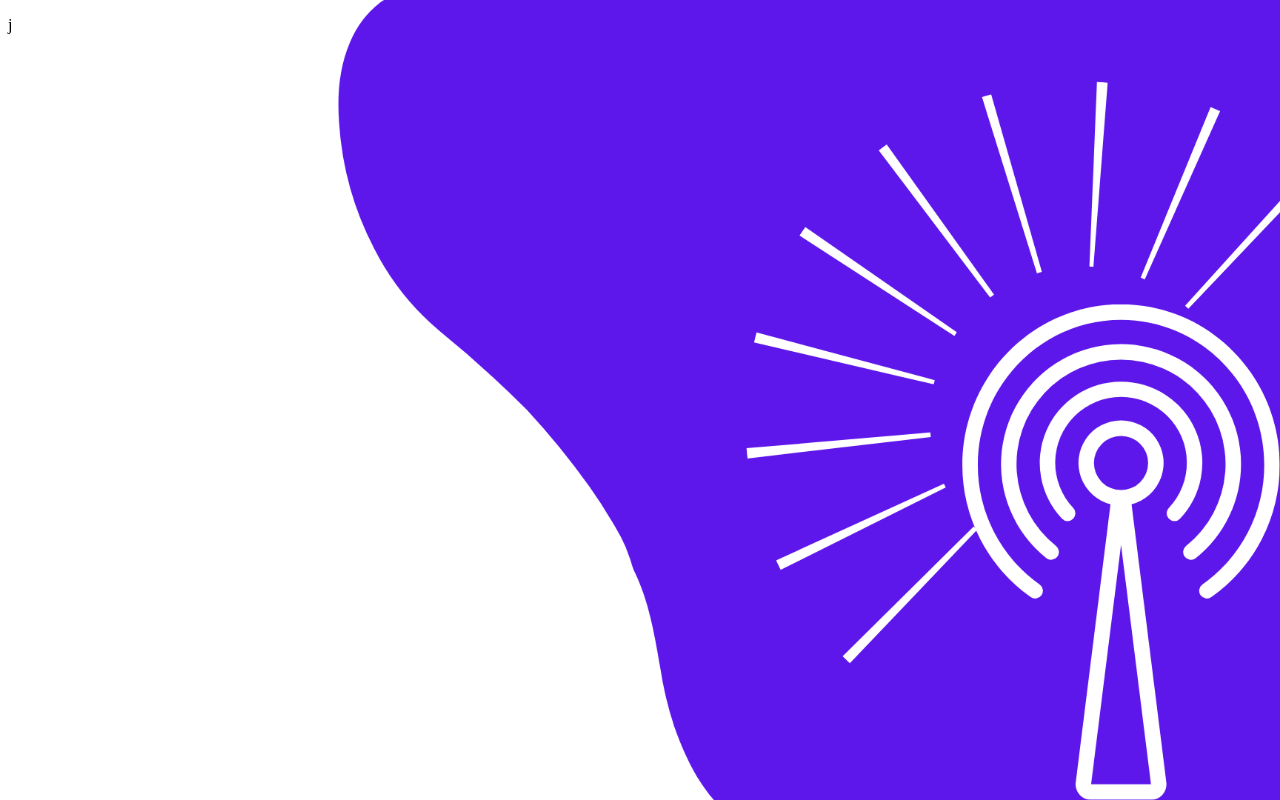
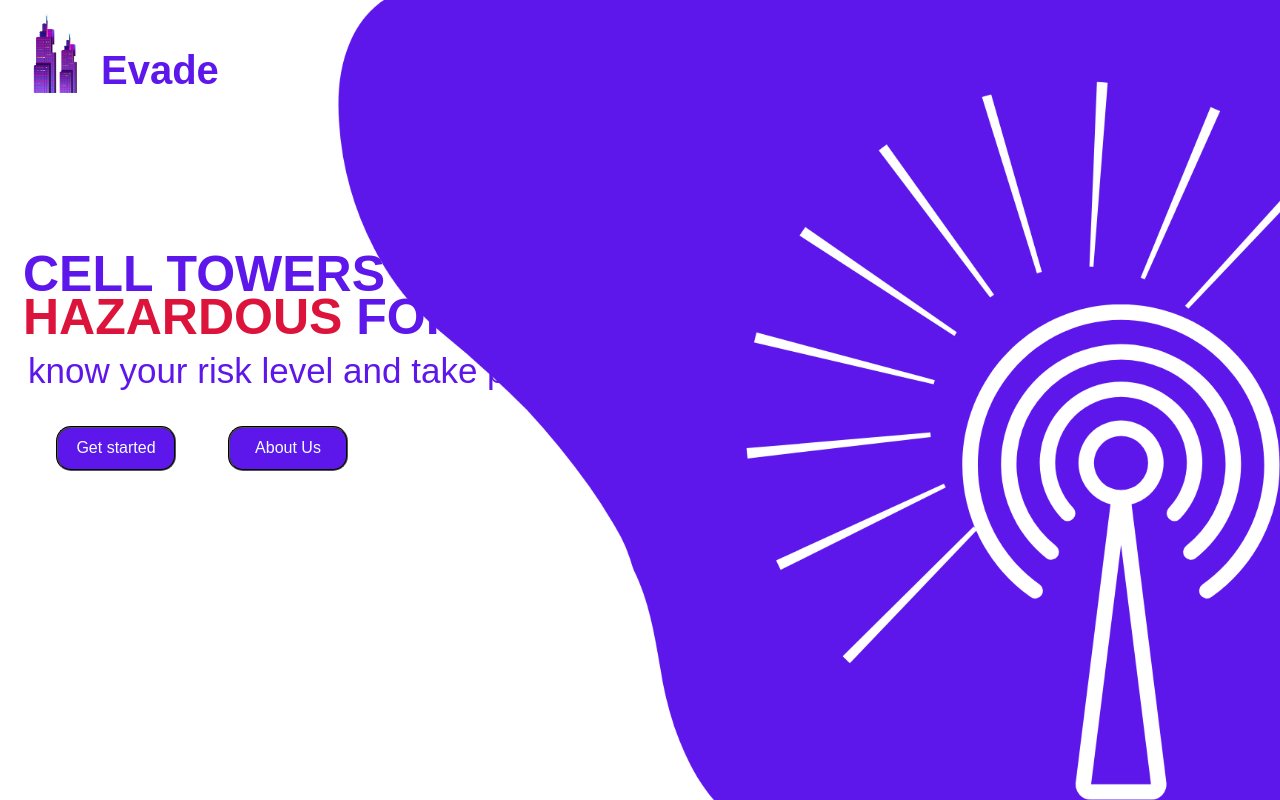
Before and after one commit to kaps2002/Evade, a Flask app: page / in a window 1280 px wide. Run offline with Flask 2, Linux system fonts and the light colour scheme.

Commit message:
Add Index.html and styling

```diff
--- a/static/styles/index.css
+++ b/static/styles/index.css
@@ -1,3 +1,6 @@
+.nav{
+    display: flex;
+}
 .curveimg{
     float: right;
     height: 100vh;
@@ -6,3 +9,49 @@
     top: 0;
     right: 0;
 }
+.logo{
+    height: 80px;
+    width: 80px;
+    margin-top: 5px;
+    margin-left: 8px;
+}
+.headname{
+    font-size: 40px;
+    font-weight: bolder;
+    font-family: 'Oswald', sans-serif;
+    color: #5E17EB;
+    margin-left: 5px;
+    margin-top: 40px;
+}
+.capital{
+    margin-top: 120px;
+    margin-left: 15px;
+    font-size: 50px;
+    color: #5E17EB;
+    font-weight: bolder;
+    font-family: 'Oswald', sans-serif;
+    line-height: 43px;
+}
+.hazard{
+    color: crimson;
+    font-family: 'Oswald', sans-serif;
+}
+.risk{
+    font-family: 'Oswald', sans-serif;
+    color: #5E17EB;
+    margin-left: 20px;
+    margin-top: -30px;
+    font-size: 35px;
+}
+button{
+    margin-left: 3rem;
+    height:45px;
+    width:120px;
+    border-width: 2px;
+    border-radius: 15px;
+    border-color: black;
+    border-style: groove;
+    background-color: #5E17EB;
+    color: azure;
+    font-size: medium;
+}
--- a/templates/index.html
+++ b/templates/index.html
@@ -5,10 +5,26 @@
     <meta http-equiv="X-UA-Compatible" content="IE=edge">
     <meta name="viewport" content="width=device-width, initial-scale=1.0">
     <link rel="stylesheet" href="../static/styles/index.css">
-    <title>evade-home</title>
+    <title>Evade</title>
+    <link rel="icon" href="../static/images/evadelogo.png" type="image/icon type">
 </head>
 <body>
-    <p>j</p>
+    <div class="nav">
+        <img class="logo" src="../static/images/evadelogo.png">
+        <p class="headname" onclick="window.location.href='/'" style="cursor: pointer;">Evade</p>
+    </div>
+    <div>
+        <h2 class="capital">
+            CELL TOWERS CAN BE <br>
+            <b class="hazard">HAZARDOUS</b> FOR HEALTH
+        </h2>
+        <p class="risk">know your risk level and take precautions</p>
+    </div>
+    <div>
+        <button onclick="window.location.href='/start'" style="cursor: pointer;" >Get started</button>
+        <button onclick="window.location.href='/about'" style="cursor: pointer;">About Us</button>
+    </div>
+
     <div class="curve">
         <img class="curveimg" src="../static/images/homecurve.png" alt="" srcset="">
     </div>
```
